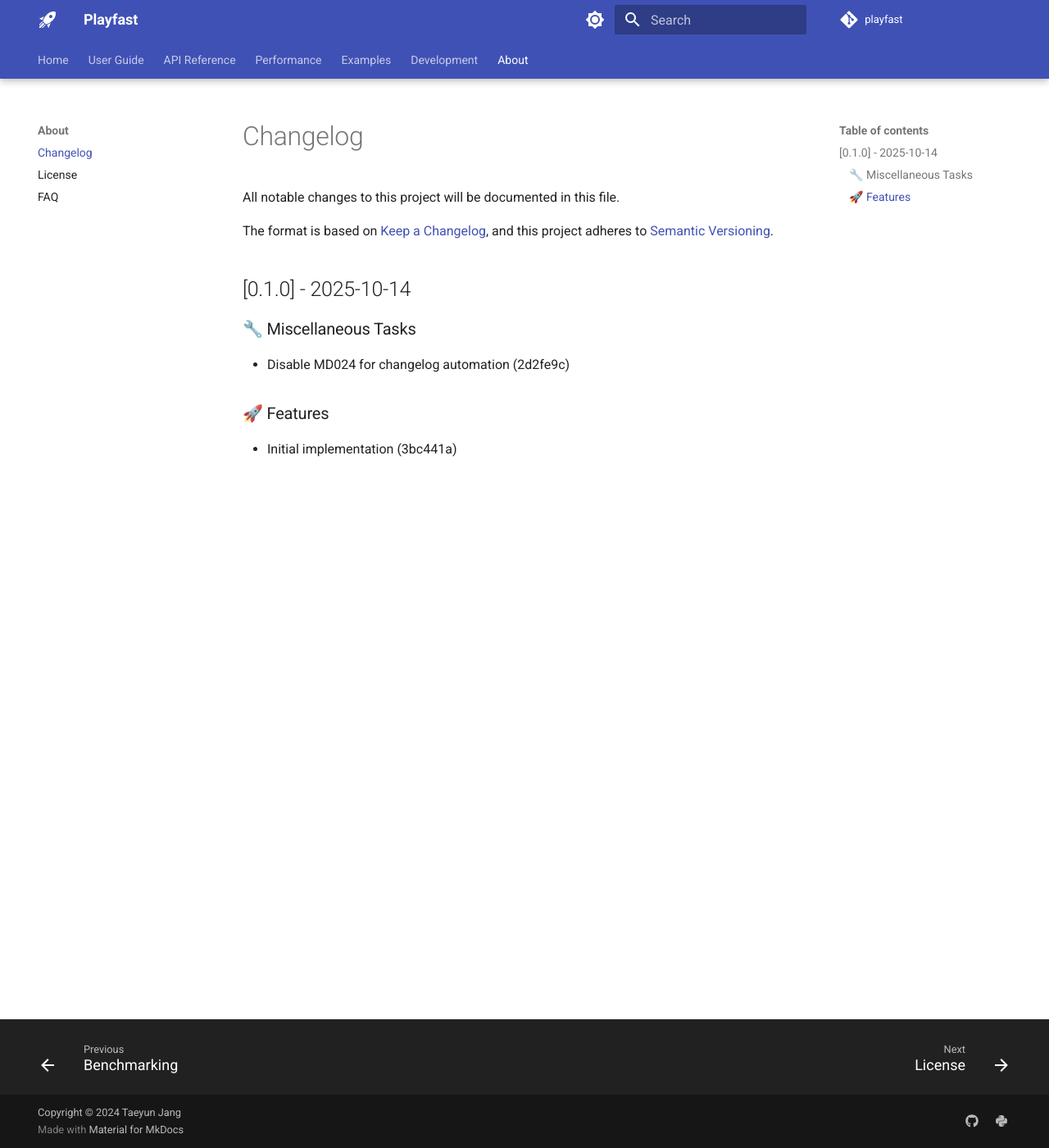
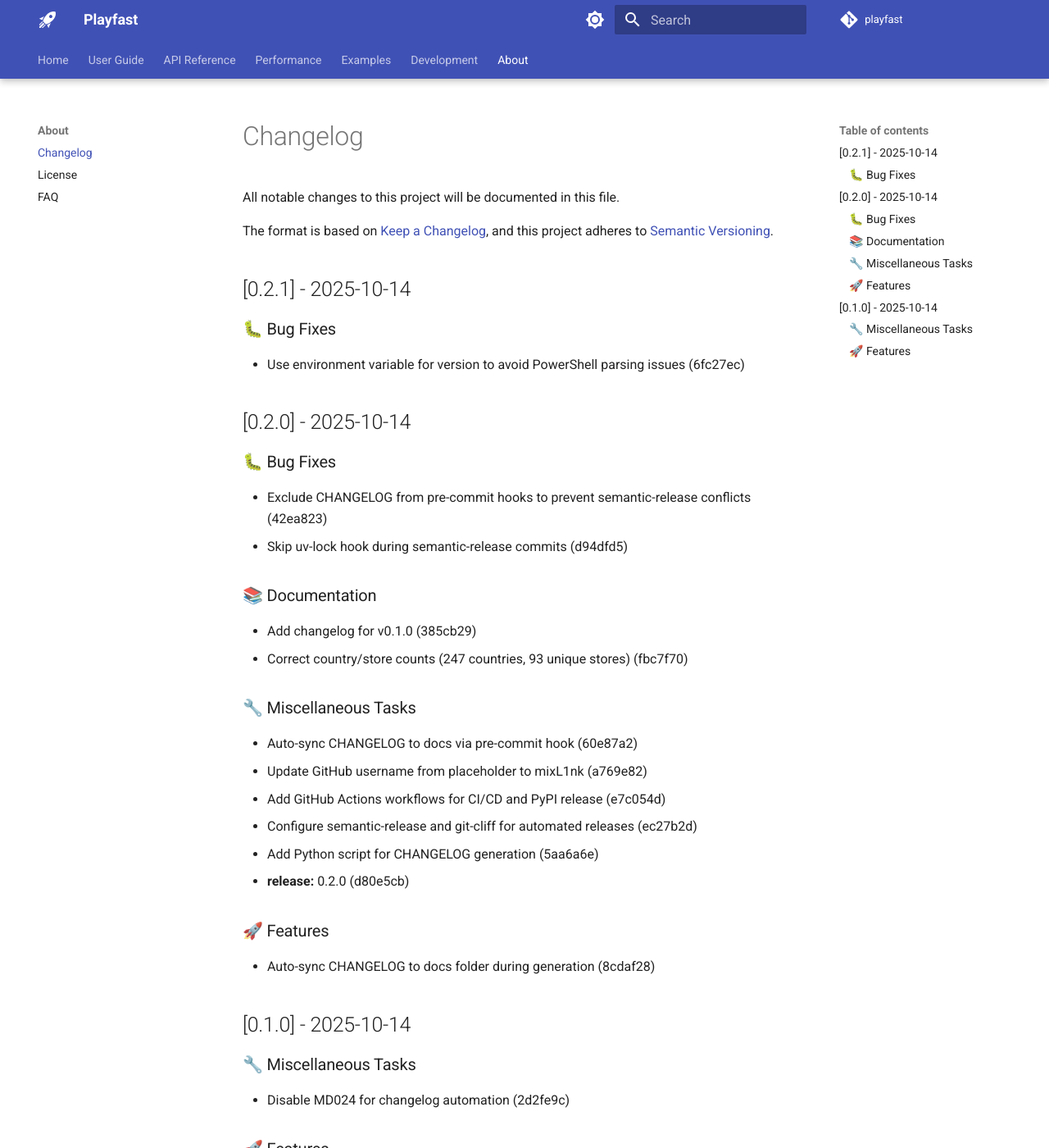
Before and after one commit to mixL1nk/playfast, an MkDocs documentation site: the page built from docs/changelog.md, in a window 1280 px wide and 1400 px high. Shown: the whole window at 82% size. Built offline with MkDocs 1.6.1 and Material for MkDocs 9.7.7, drawn with Linux system fonts in a browser that asks for light colours; comment, search, counter and statistics services are not loaded; the version menu is left out.

Commit message:
chore: prepare for release 0.2.1

```diff
--- a/docs/changelog.md
+++ b/docs/changelog.md
@@ -4,6 +4,37 @@ All notable changes to this project will be documented in this file.
 
 The format is based on [Keep a Changelog](https://keepachangelog.com/en/1.0.0/),
 and this project adheres to [Semantic Versioning](https://semver.org/spec/v2.0.0.html).
+
+## [0.2.1] - 2025-10-14
+
+### 🐛 Bug Fixes
+
+- Use environment variable for version to avoid PowerShell parsing issues (6fc27ec)
+
+## [0.2.0] - 2025-10-14
+
+### 🐛 Bug Fixes
+
+- Exclude CHANGELOG from pre-commit hooks to prevent semantic-release conflicts (42ea823)
+- Skip uv-lock hook during semantic-release commits (d94dfd5)
+
+### 📚 Documentation
+
+- Add changelog for v0.1.0 (385cb29)
+- Correct country/store counts (247 countries, 93 unique stores) (fbc7f70)
+
+### 🔧 Miscellaneous Tasks
+
+- Auto-sync CHANGELOG to docs via pre-commit hook (60e87a2)
+- Update GitHub username from placeholder to mixL1nk (a769e82)
+- Add GitHub Actions workflows for CI/CD and PyPI release (e7c054d)
+- Configure semantic-release and git-cliff for automated releases (ec27b2d)
+- Add Python script for CHANGELOG generation (5aa6a6e)
+- **release:** 0.2.0 (d80e5cb)
+
+### 🚀 Features
+
+- Auto-sync CHANGELOG to docs folder during generation (8cdaf28)
 
 ## [0.1.0] - 2025-10-14
 
--- a/pyproject.toml
+++ b/pyproject.toml
@@ -1,6 +1,6 @@
 [project]
 name = "playfast"
-version = "0.2.0"
+version = "0.2.1"
 description = "Playfast - Lightning-Fast Google Play Store Scraper"
 readme = "README.md"
 authors = [
@@ -288,7 +288,7 @@ env = { PYTHONUTF8 = "1" }
 
 [tool.poe.tasks.release]
 cmd = "semantic-release version"
-env = { PYTHONUTF8 = "1" }
+env = { PYTHONUTF8 = "1", SKIP = "uv-lock" }
 
 [tool.poe.tasks.release_publish]
 cmd = "semantic-release publish"
```
Also changed, not shown: CHANGELOG.md (+8 -1 lines), 1 other file.
